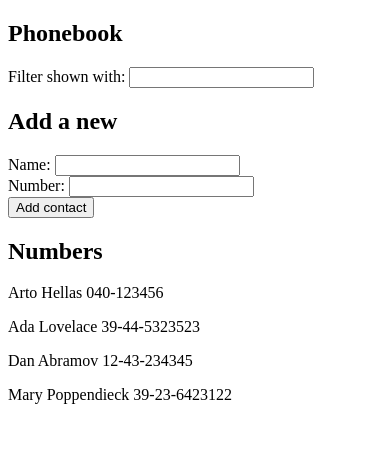
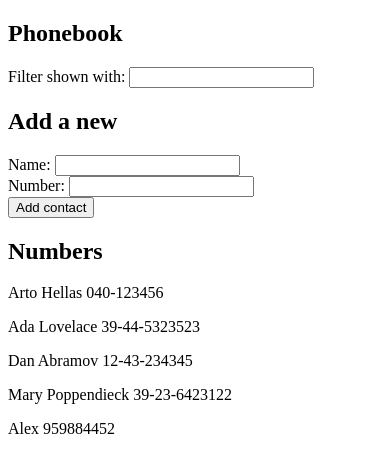
Before and after one commit to ArthurGC/fullstackopen, a React (Create React App) app in the folder part2/phonebook/: page / in a window 390 px wide. Shown: the top 472 px of the page. Built offline with nearby package versions, Linux system fonts and the light colour scheme; data requests are answered from the project's data file.

Commit message:
feat:Add phonebook part7

```diff
--- a/part2/phonebook/db.json
+++ b/part2/phonebook/db.json
@@ -1,5 +1,5 @@
 {
-    "persons":[
+  "persons": [
     {
       "name": "Arto Hellas",
       "number": "040-123456",
@@ -19,6 +19,11 @@
       "name": "Mary Poppendieck",
       "number": "39-23-6423122",
       "id": 4
+    },
+    {
+      "name": "Alex",
+      "number": "959884452",
+      "id": 5
     }
   ]
 }
--- a/part2/phonebook/src/App.js
+++ b/part2/phonebook/src/App.js
@@ -23,7 +23,7 @@ const App = () => {
   const handleNumber = (event) => setNewNumber(event.target.value)
   const handleFilter = (event) => setWordFiltered(event.target.value)
 
-  const AddPerson = (event) => {
+  const AddPerson = async (event) => {
     event.preventDefault();
     let isEmpty = newName.trim() && newNumber.trim()
     let isRepeated = persons.find((person) => person.name === newName)
@@ -36,9 +36,14 @@ const App = () => {
         name: newName,
         number: newNumber
       }
-      setPersons(persons.concat(newPerson))
-      setNewName('')
-      setNewNumber('')
+      try {
+        let { data } = await axios.post("http://localhost:3001/persons", newPerson)
+        setPersons(persons.concat(data))
+        setNewName('')
+        setNewNumber('')
+      } catch (error) {
+        console.log("There's an error when you try to add a new person.");
+      }
     }
   }
 
```
Lines whose indentation alone changed are shown as unchanged.
